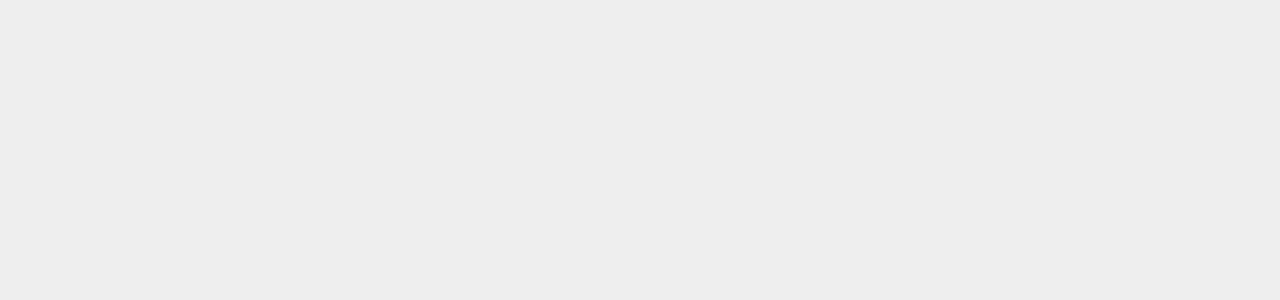
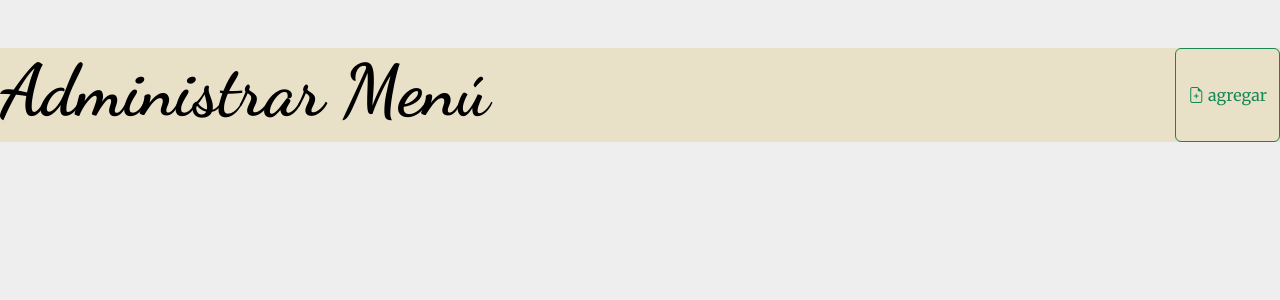
Before and after one commit to SheylaAstorga/RestaurantePF-Frontend, a React (Vite) app: page /administrador in a window 1280 px wide. Before the commit this address had no page. Shown: the top 300 px of the page. Built offline with nearby package versions, Linux system fonts and the light colour scheme.

Commit message:
crear la ruta administrador/menu

```diff
--- a/src/App.jsx
+++ b/src/App.jsx
@@ -4,15 +4,18 @@ import "bootstrap-icons/font/bootstrap-icons.css";
 import Pedido from "./components/Pedido";
 import { BrowserRouter, Routes, Route } from "react-router-dom";
 import Principal from "./components/Principal";
+import Admin from "./components/Admin";
 
 function App() {
 
   return (
     //rutas
     <BrowserRouter>
+
       <Routes>
        <Route path="/" element={<Principal></Principal>}></Route>
         <Route exact path="/pedido" element={<Pedido></Pedido>}></Route>
+        <Route exact path="/administrador" element={<Admin></Admin>}></Route>
       </Routes>
     </BrowserRouter>
 
--- /dev/null
+++ b/src/components/Admin.jsx
@@ -0,0 +1,12 @@
+import { Button } from "react-bootstrap";
+
+const Admin = () => {
+    return (
+        <article className='fondo d-flex justify-content-between my-5'>
+            <h1 className="display-2">Administrar Menú</h1>
+            <Button variant="outline-success" ><i className="bi bi-file-earmark-plus"> agregar</i></Button>
+        </article>
+    );
+};
+
+export default Admin;
--- a/src/style/principal.css
+++ b/src/style/principal.css
@@ -57,6 +57,7 @@ border-radius: 5px;
 .maps-style{
     width: 100%;
     height: 50vh;
+    padding-right: 15px;
 }
 /* tamaño chico */
 @media (max-width: 576px)  {
```
